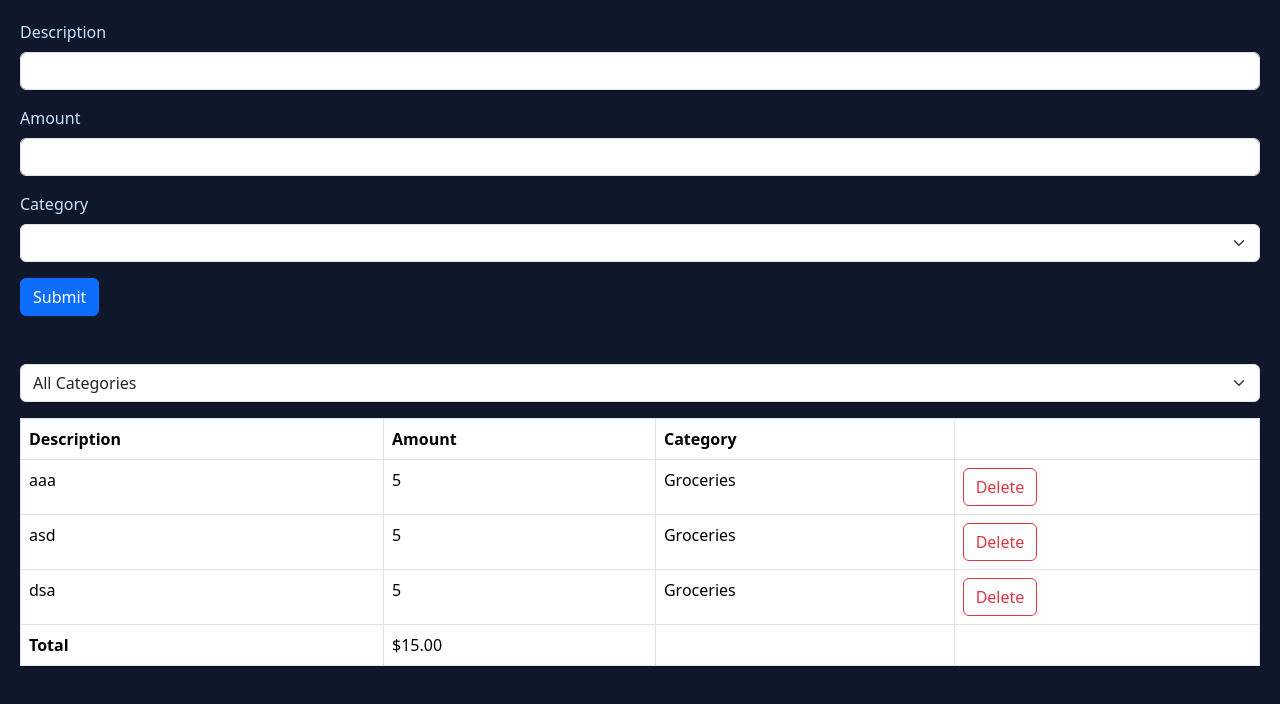
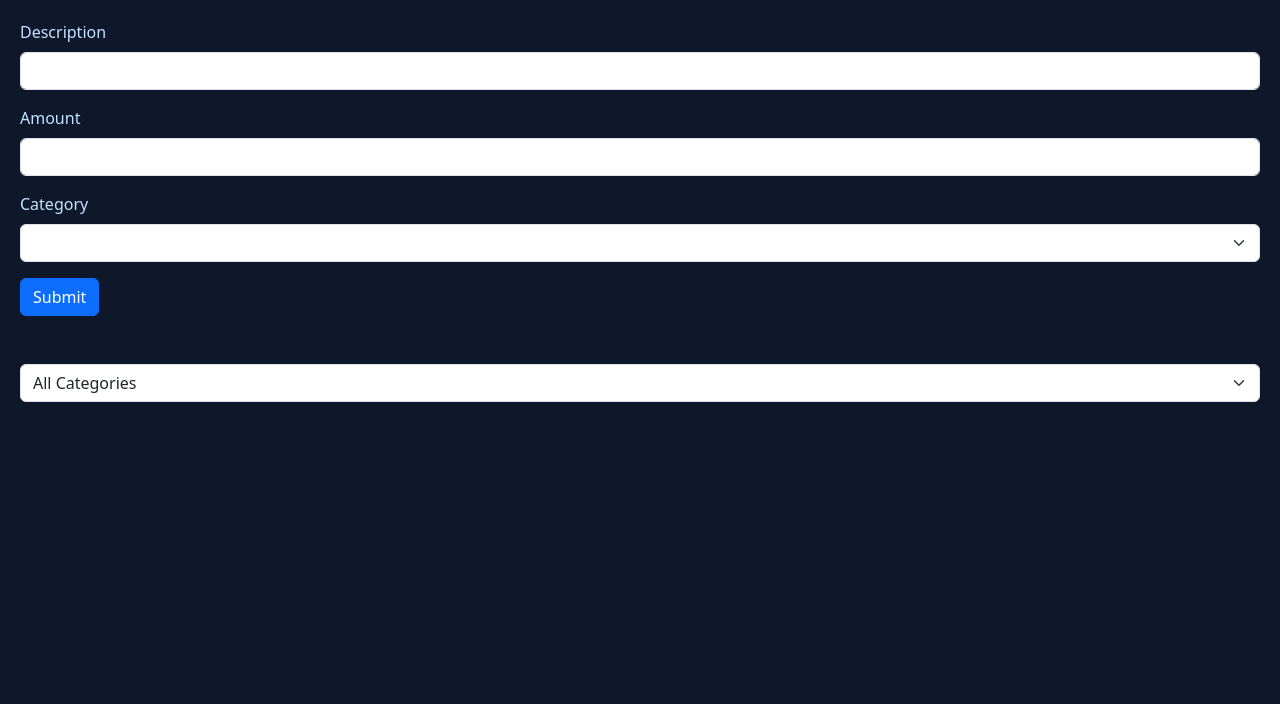
Before and after one commit to level1cr3/learnReact, a React (Vite) app: page / in a window 1280 px wide. Shown: the top 704 px of the page. Built offline with nearby package versions, Linux system fonts and the light colour scheme.

Commit message:
few tweaks in expense tracker

```diff
--- a/src/App.tsx
+++ b/src/App.tsx
@@ -3,15 +3,13 @@ import ExpenseList from "./expense-tracker/components/ExpenseList";
 import ExpenseFilter from "./expense-tracker/components/ExpenseFilter";
 import ExpenseForm from "./expense-tracker/components/ExpenseForm";
 import categories from "./expense-tracker/categories";
+import { Expense } from "./expense-tracker/components/ExpenseList";
 
 function App() {
   const [selectedCategory, setSelectedCategory] = useState("");
 
-  const [expenses, setExpenses] = useState([
-    { id: 1, description: "aaa", amount: 5, category: "Groceries" },
-    { id: 2, description: "asd", amount: 5, category: "Groceries" },
-    { id: 3, description: "dsa", amount: 5, category: "Groceries" },
-  ]);
+  const defaultExpense: Expense[] = [];
+  const [expenses, setExpenses] = useState(defaultExpense);
 
   const visibleExpense = selectedCategory
     ? expenses.filter((expense) => expense.category === selectedCategory)
--- a/src/expense-tracker/components/ExpenseList.tsx
+++ b/src/expense-tracker/components/ExpenseList.tsx
@@ -1,6 +1,6 @@
 import React from "react";
 
-type Expense = {
+export type Expense = {
   id: number;
   description: string;
   amount: number;
```
